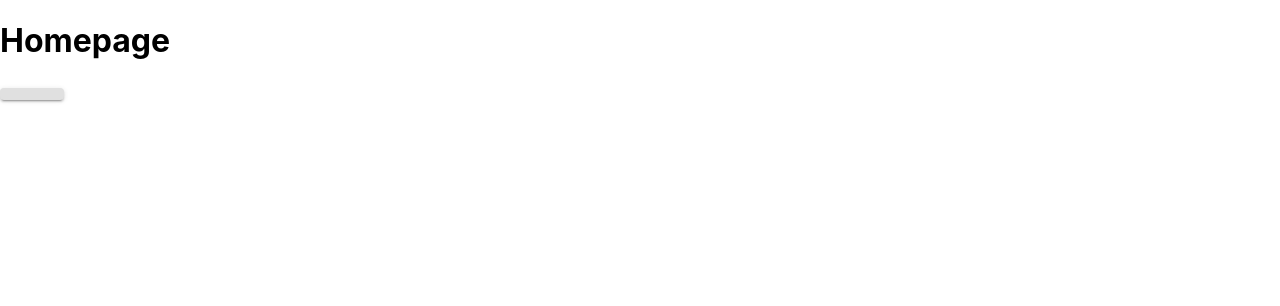
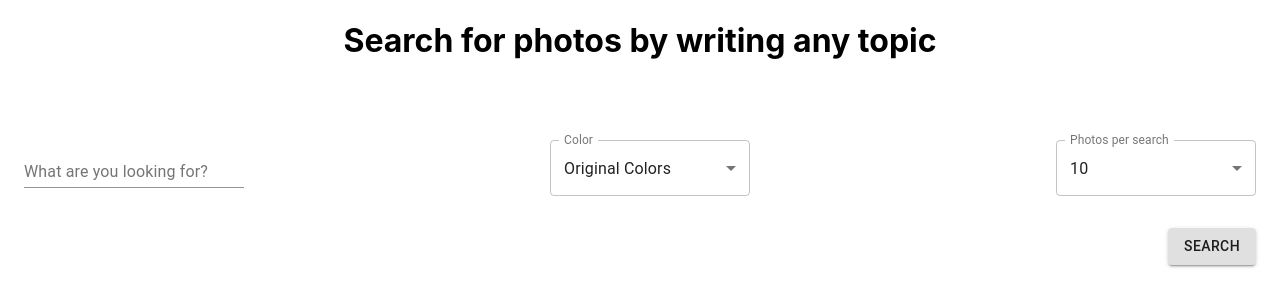
Before and after one commit to mahanmashoof/mobiento, a React (Create React App) app: page / in a window 1280 px wide. Shown: the top 306 px of the page. Built offline with nearby package versions, Linux system fonts and the light colour scheme.

Commit message:
api manipulation ok

```diff
--- a/src/components/Home.js
+++ b/src/components/Home.js
@@ -1,23 +1,94 @@
-import React from "react";
-import { Button } from "@material-ui/core";
-import axios from 'axios';
+import React, { useState, useEffect } from "react";
+import {
+  Button,
+  Container,
+  Box,
+  TextField,
+  FormControl,
+  InputLabel,
+  Select,
+  MenuItem,
+  Grid,
+} from "@material-ui/core";
+import axios from "axios";
+import useStyles from "./styles";
 
 function Home() {
+  const [freeText, setFreeText] = useState("");
+  const [photoColor, setPhotoColor] = useState("original");
+  const [outputColor, setOutputColor] = useState("");
+  const [photosPerSearch, setPhotosPerSearch] = useState("10");
+
+  const classes = useStyles();
+
+  useEffect(() => {
+    photoColor === "original" ? setOutputColor("") : setOutputColor(photoColor);
+  }, [photoColor]);
+
   const handleSearch = () => {
     axios
       .get(
-        'https://api.unsplash.com/search/photos?per_page=10&query=sweden&client_id=Hdb76tDuj5OK_dKmow8ptvHDTg_VhuCY0o0-OFnrnbY'
+        `https://api.unsplash.com/search/photos?per_page=${photosPerSearch}&query=${freeText}${outputColor}&client_id=Hdb76tDuj5OK_dKmow8ptvHDTg_VhuCY0o0-OFnrnbY`
       )
       .then((data) => {
         console.log(data.data);
       });
   };
 
+  const handleFreeText = (e) => {
+    setFreeText(e.target.value);
+  };
+
+  const handlePhotoColor = (e) => {
+    setPhotoColor(e.target.value);
+  };
+
+  const handlePhotosPerSearch = (e) => {
+    setPhotosPerSearch(e.target.value);
+  };
+
   return (
-    <div>
-      <h1>Homepage</h1>
-      <Button variant={"contained"} onClick={handleSearch}></Button>
-    </div>
+    <Container>
+      <h1 className={classes.heading}>Search for photos by writing any topic</h1>
+      <Box className={classes.form}>
+        <form noValidate autoComplete="off">
+          <TextField
+            id="standard-basic"
+            label="What are you looking for?"
+            value={freeText}
+            onChange={handleFreeText}
+          />
+        </form>
+        <FormControl variant="outlined" className={classes.photoForm}>
+          <InputLabel>Color</InputLabel>
+          <Select label="Color" value={photoColor} onChange={handlePhotoColor}>
+            <MenuItem value="original">Original Colors</MenuItem>
+            <MenuItem value="&color=black_and_white">Black & White</MenuItem>
+            <MenuItem value="&color=red">Red</MenuItem>
+            <MenuItem value="&color=green">Green</MenuItem>
+            <MenuItem value="&color=blue">Blue</MenuItem>
+          </Select>
+        </FormControl>
+        <FormControl variant="outlined" className={classes.photoForm}>
+          <InputLabel>Photos per search</InputLabel>
+          <Select
+            label="Photos per search"
+            value={photosPerSearch}
+            onChange={handlePhotosPerSearch}
+          >
+            <MenuItem value="5">5</MenuItem>
+            <MenuItem value="10">10</MenuItem>
+            <MenuItem value="15">15</MenuItem>
+            <MenuItem value="20">20</MenuItem>
+          </Select>
+        </FormControl>
+      </Box>
+      <Grid container justify="flex-end">
+        <Button variant={"contained"} onClick={handleSearch}>
+          Search
+        </Button>
+      </Grid>
+    </Container>
   );
 }
 
--- a/src/components/styles.js
+++ b/src/components/styles.js
@@ -0,0 +1,22 @@
+import { makeStyles } from "@material-ui/core/styles";
+
+export default makeStyles((theme) => ({
+  form: {
+    display: "flex",
+    flexDirection: "row",
+    justifyContent: "space-between",
+    margin: '5rem 0 2rem',
+    [theme.breakpoints.down('sm')]: {
+        flexDirection: "column",
+    },
+  },
+  photoForm: {
+    minWidth: 200,
+    [theme.breakpoints.down('sm')]: {
+        margin: '2rem 0 0'
+    }
+  },
+  heading: {
+      textAlign: 'center'
+  }
+}));
```
